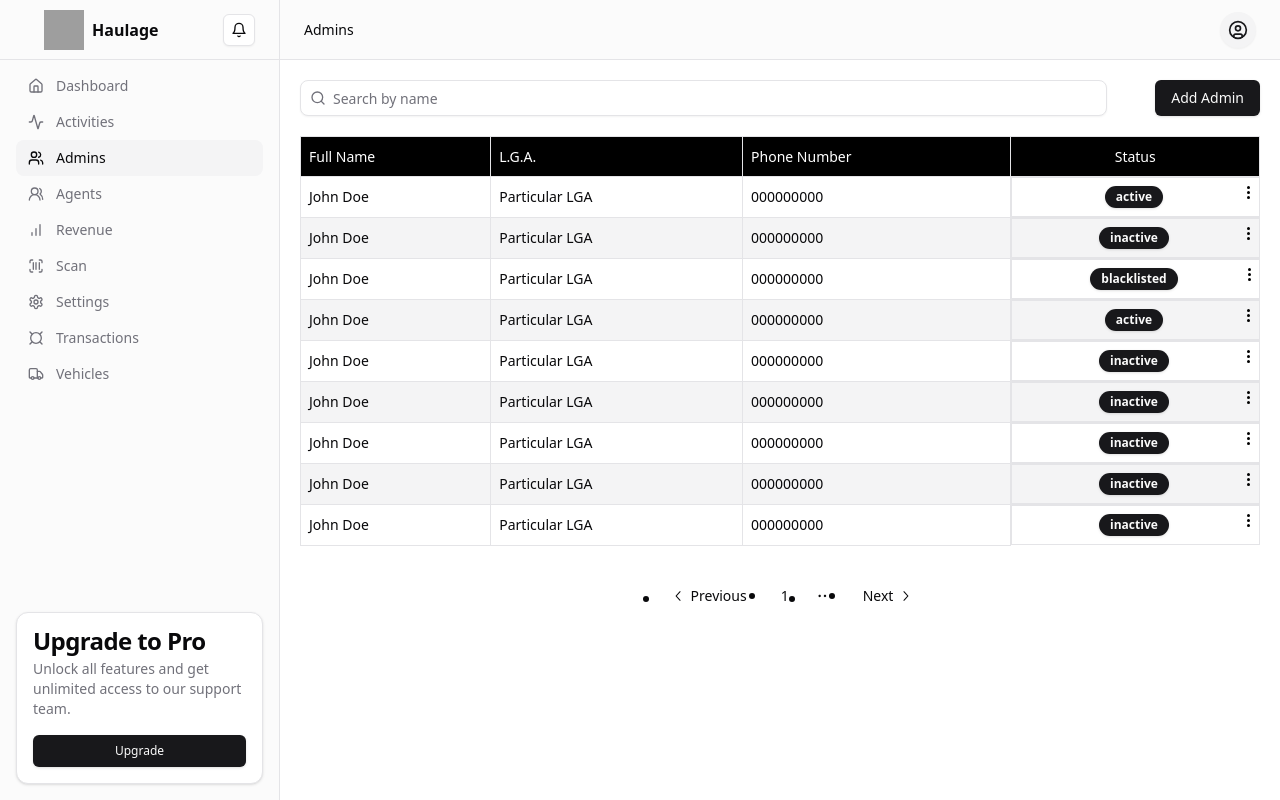
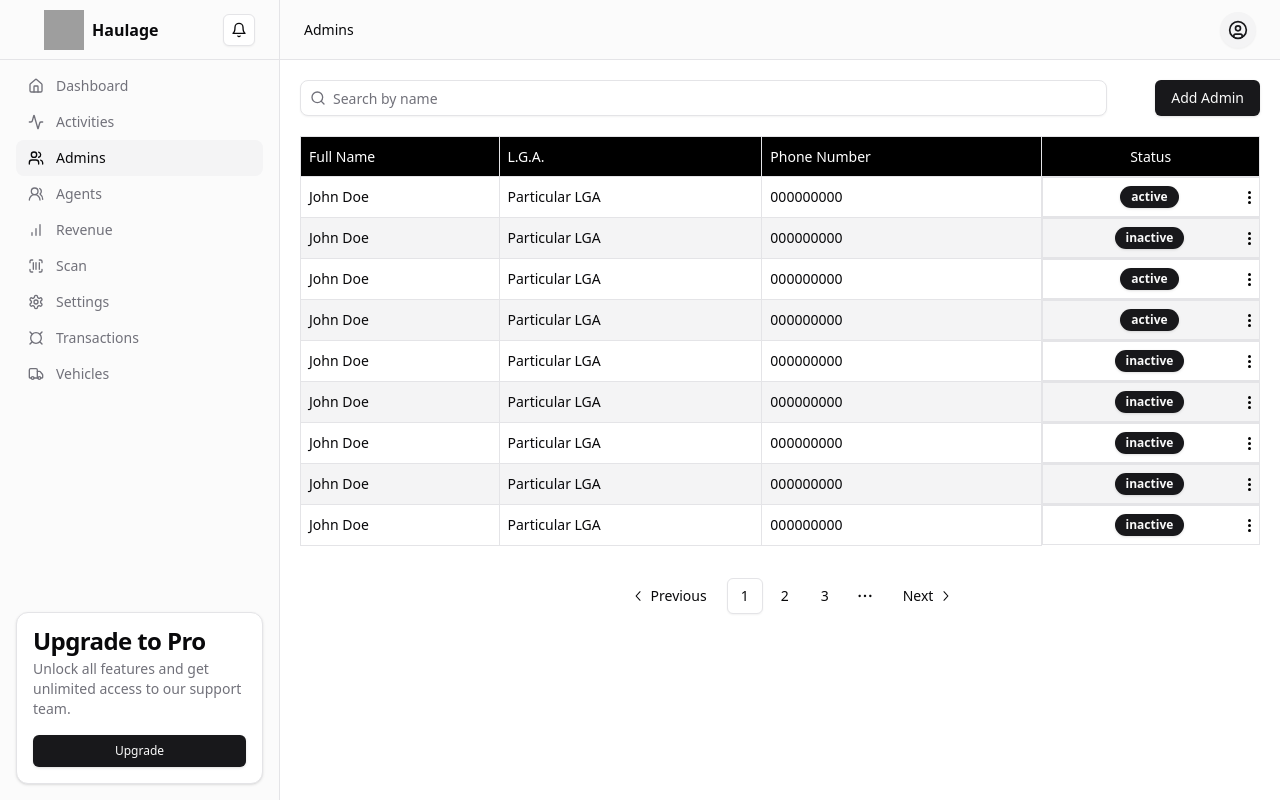
Before and after one commit to iisce/haulage, a Next.js app: page /admins in a window 1280 px wide. Built offline with nearby package versions, Linux system fonts and the light colour scheme; grey boxes are pictures that could not be loaded.

Commit message:
table component

```diff
--- a/components/admin-page/admin-table.tsx
+++ b/components/admin-page/admin-table.tsx
@@ -15,7 +15,6 @@ import {
   DropdownMenuContent,
   DropdownMenuGroup,
   DropdownMenuItem,
-  DropdownMenuSeparator,
   DropdownMenuTrigger,
 } from "../ui/dropdown-menu";
 import {
@@ -26,7 +25,7 @@ import {
   PaginationLink,
   PaginationNext,
   PaginationPrevious,
-} from "../ui/pagination";
+} from "@/components/ui/pagination";
 
 const ADMINLIST = [
   {
@@ -44,7 +43,7 @@ const ADMINLIST = [
   {
     fullname: "John Doe",
     lga: "Particular LGA",
-    status: "blacklisted",
+    status: "active",
     phoneno: "000000000",
   },
   {
@@ -93,9 +92,7 @@ export function AdminTable() {
           <TableRow>
             <TableHead className="text-white ">Full Name</TableHead>
             <TableHead className="text-white">L.G.A.</TableHead>
-            <TableHead className="text-white">
-              Phone Number
-            </TableHead>
+            <TableHead className="text-white">Phone Number</TableHead>
             <TableHead className="text-white text-center ">Status</TableHead>
           </TableRow>
         </TableHeader>
@@ -107,7 +104,7 @@ export function AdminTable() {
               </TableCell>
               <TableCell className=" text-left">{value.lga}</TableCell>
               <TableCell className=" text-left">{value.phoneno}</TableCell>
-              <TableCell className=" flex justify-between items-left text-left">
+              <TableCell className=" flex justify-between items-center text-left">
                 <Badge className=" mx-auto rounded-full">{value.status}</Badge>{" "}
                 <DropdownMenu>
                   <DropdownMenuTrigger className=" cursor-pointer" asChild>
@@ -135,16 +132,24 @@ export function AdminTable() {
       <div className="">
         <Pagination>
           <PaginationContent>
-            <PaginationItem>
-              <PaginationPrevious href="#" />
+            <PaginationItem className=" list-none">
+              <PaginationPrevious href="/" />
             </PaginationItem>
-            <PaginationItem>
-              <PaginationLink href="#">1</PaginationLink>
+            <PaginationItem className=" list-none">
+              <PaginationLink href="#" isActive>
+                1
+              </PaginationLink>
             </PaginationItem>
-            <PaginationItem>
+            <PaginationItem className=" list-none">
+              <PaginationLink href="#">2</PaginationLink>
+            </PaginationItem>
+            <PaginationItem className=" list-none">
+              <PaginationLink href="#">3</PaginationLink>
+            </PaginationItem>
+            <PaginationItem className=" list-none">
               <PaginationEllipsis />
             </PaginationItem>
-            <PaginationItem>
+            <PaginationItem className=" list-none">
               <PaginationNext href="#" />
             </PaginationItem>
           </PaginationContent>
```
